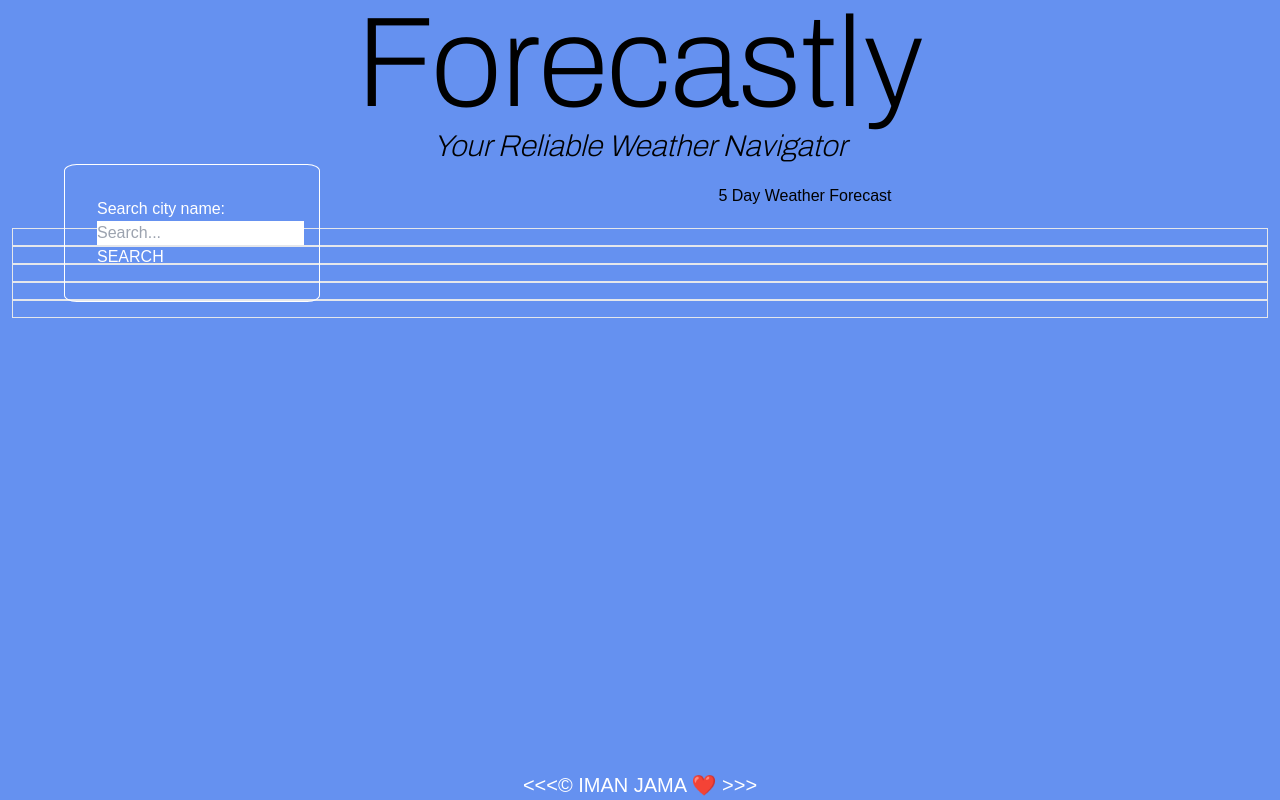
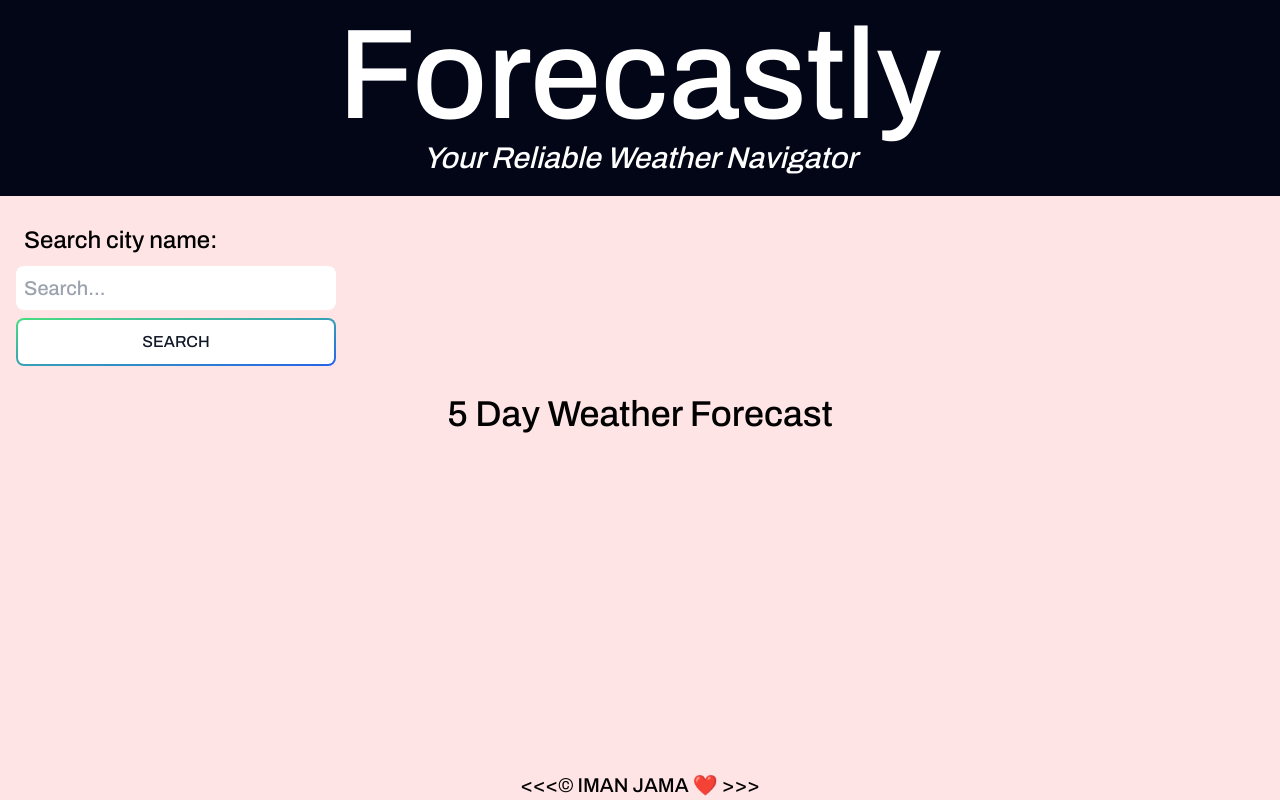
Before and after one commit to Iman-Jama/Weather-App, a plain HTML site: page index.html in a window 1280 px wide. Drawn offline with nearby package versions, Linux system fonts and the light colour scheme.

Commit message:
added more changes to the styling2

```diff
--- a/Assets/style.css
+++ b/Assets/style.css
@@ -4,10 +4,10 @@
     padding:0;
 }
  body {
-    font-family: 'manrope', sans-serif;
+   font-family: 'Archivo', sans-serif;
     /* background: url('https://images.pexels.com/photos/11331433/pexels-photo-11331433.jpeg?auto=compress&cs=tinysrgb&w=1260&h=750&dpr=2'); */
     /* background-repeat:no-repeat; */
-    background-color: rgb(0, 187, 255);
+    /* background-color: rgb(0, 187, 255); */
 
  }
  section.Header {
@@ -29,7 +29,7 @@
     list-style: none;
  }
 
- aside {
+ /* aside {
     margin-right: 10px;
     padding: 20px;
     clear: both;
@@ -40,7 +40,7 @@
     margin-left: 5%;
     margin-bottom: 5%;
     border-radius: 5%;
-}
+} */
 
 #cityName {
    font-size: 40px;
@@ -58,3 +58,7 @@ footer {
    bottom: 0;
    font-size: 20px;
  }
+
+ .btn {
+   @apply rounded-full py-2 px-3 uppercase text-xs font-bold cursor-pointing tracking-wider
+ }
--- a/index.html
+++ b/index.html
@@ -5,37 +5,39 @@
     <meta http-equiv="X-UA-Compatible" content="IE=edge">
     <meta name="viewport" content="width=device-width, initial-scale=1.0">
     <link rel="stylesheet" href="Assets/style.css">
-    <link rel="preconnect" href="https://fonts.googleapis.com">
     <link rel="preconnect" href="https://fonts.gstatic.com" crossorigin>
-    <link href="https://fonts.googleapis.com/css2?family=Archivo:wght@200&display=swap" rel="stylesheet">
+    <link href="https://fonts.googleapis.com/css2?family=Archivo:wght@500&display=swap" rel="stylesheet">
     <script src="https://cdn.tailwindcss.com"></script>
     <!-- <link href="https://cdn.jsdelivr.net/npm/bootstrap@5.1.3/dist/css/bootstrap.min.css" rel="stylesheet" integrity="sha384-1BmE4kWBq78iYhFldvKuhfTAU6auU8tT94WrHftjDbrCEXSU1oBoqyl2QvZ6jIW3" crossorigin="anonymous"> -->
 
     <title>Weather App</title>
 </head>
-<body class="bg-blue-600/70">
+<body class="bg-rose-100">
 
-    <section class="Header text-center">
-        <h1 class="text-9xl fw-bolder">Forecastly</h1>
-        <h4 class="text-3xl italic fw-bolder">Your Reliable Weather Navigator</h4>
+    <section class="Header text-center mb-5 bg-slate-950 text-white py-3">
+        <h1 class="text-9xl">Forecastly</h1>
+        <h4 class="text-3xl italic pb-2">Your Reliable Weather Navigator</h4>
 
     </section>
-   <aside id="aside" class=" float-start rounded-5 bg-dark bg-opacity-50 border border-white">
-    <section class="container p-3 rounded-5">
-        <div id=search-bar class="row rounded-5">
-            <h2 class="col-4 text-white font-size-sm d-block">Search city name:</h2>
-            <input type="text" id="myTestingInput" placeholder="Search...">
-            <button class="btn bg-dark text-white" id="buttonTT">SEARCH</button>
+   <aside id="aside" class="container px-4">
+    <section class="">
+        <div id=search-bar class="">
+            <h2 class="text-2xl mb-0.5 p-2">Search city name:</h2>
+            <input type="text" id="myTestingInput" class="w-full max-w-xs relative inline-flex items-center justify-center text-xl p-2 mb-2 mr-2 overflow-hidden text-gray-900 rounded-lg" placeholder="Search..."><br>
+            <button id="buttonTT" class="relative w-full max-w-xs inline-flex items-center justify-center p-0.5 mb-2 mr-2 overflow-hidden text-m font-medium text-gray-900 rounded-lg group bg-gradient-to-br from-green-400 to-blue-600 group-hover:from-green-400 group-hover:to-blue-600 hover:text-white dark:text-white focus:ring-4 focus:outline-none focus:ring-green-200 dark:focus:ring-green-800">
+                <span class="relative w-full max-w-xs px-5 py-2.5 transition-all ease-in duration-75 bg-white dark:bg-gray-900 rounded-md group-hover:bg-opacity-0">SEARCH</span>
+              </button>
         </div>
-            <ul id="previous-search" class="list-group fst-italic text-white fw-bold">
+        <div>
+            <ul id="previous-search" class="fw-bolder text-xl">
             </ul>
-
+         </div>
     </section>
     </aside>
     <section>
         <div class="container mx-auto px-4 border-solid rounded-lg shadow-xl border-white outline-1">
             <div class="row box-content object-left">
-                <div class="forecast id="today">
+                <div class="forecast" id="today">
 
 
                     <p id="todayDate"></p>
@@ -53,12 +55,11 @@
                 </div>
         </div>
     </section>
-    <div>
-        <h3 class="mt-5 text-center"> 5 Day Weather Forecast</h3>
-    <div class="container-lg my-5 justify-content-start mx-auto">
-        <div class="row">
+    <section>
+        <h3 class="mt-5 text-center text-4xl"> 5 Day Weather Forecast</h3>
+    <div class="grid grid-cols-5 gap-px mx-10 border-red-800">
 
-          <div class="forecast col p-2 mx-3 border bg-dark bg-opacity-75 text-white" id="day2">
+          <div class="container mx-auto border-solid rounded-lg shadow-xl border-white outline-2" id="day2">
             <p class="fw-bold fst-underlined" id="day2date"></p>
             <img></img>
             <p></p>
@@ -68,7 +69,7 @@
 
           </div>
 
-            <div class="forecast col mx-3 p-2 border bg-dark bg-opacity-75 text-white justify-content-start" id="day3">
+            <div class="border-red-800 border-solid" id="day3">
                 <p class="fw-bold" id="day3date"></p>
                 <img></img>
                 <p></p>
@@ -77,7 +78,7 @@
 
             </div>
 
-            <div class="forecast col mx-3 p-2 border bg-dark bg-opacity-75 text-white justify-content-start" id="day4">
+            <div class="border-red-800" id="day4">
                 <p class="fw-bold" id="day4date"></p>
                 <img></img>
                 <p></p>
@@ -85,7 +86,7 @@
                 <p></p>
             </div>
 
-            <div class="forecast col mx-3 p-2 border bg-dark bg-opacity-75 text-white justify-content-start" id="day5">
+            <div class="border-red-800" id="day5">
                 <p class="fw-bold" id="day5date"></p>
                 <img></img>
                 <p></p>
@@ -93,7 +94,7 @@
                 <p></p>
             </div>
 
-            <div class="forecast col mx-3 p-2 border bg-dark bg-opacity-75 text-white justify-content-start" id="day6">
+            <div class="border-red-800" id="day6">
                 <p class="fw-bold" id="day6date"></p>
                 <img></img>
                 <p></p>
@@ -102,9 +103,9 @@
             </div>
         </div>
     </div>
-</div>
+    </section>
     <footer>
-        <p class="fw-bolder text-white">
+        <p class="fw-bolder text-black">
             &lt;&lt;&lt;&copy; IMAN JAMA ❤️ &gt;&gt;&gt;
         </p>
 </footer>
```
